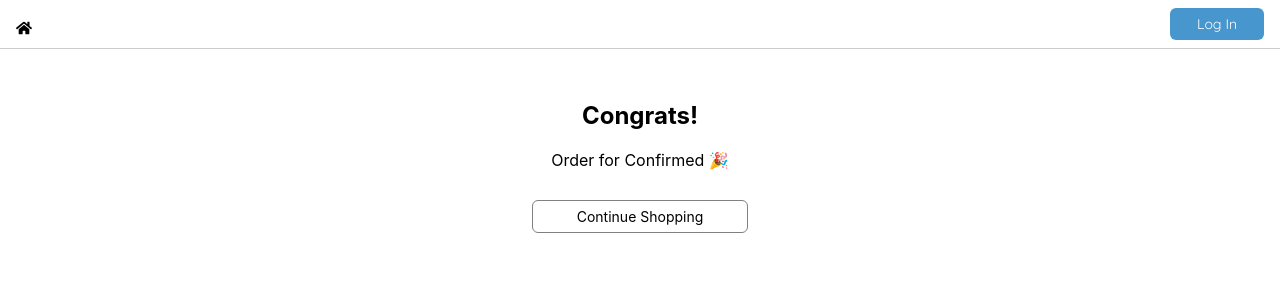
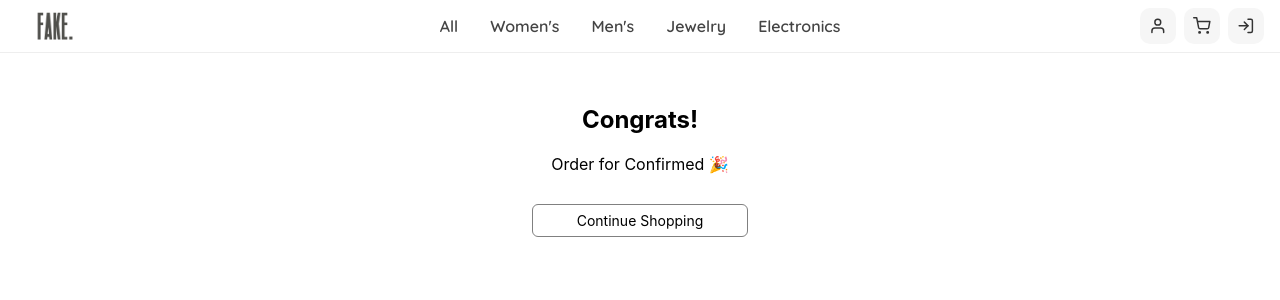
Before and after one commit to dayo-adebanjo/dayos-fake-store, a React (Create React App) app: page /order-confirmation in a window 1280 px wide. Shown: the top 300 px of the page. Built offline with nearby package versions, Linux system fonts and the light colour scheme.

Commit message:
add categories to nav bar

```diff
--- a/src/components/NavBar.jsx
+++ b/src/components/NavBar.jsx
@@ -1,34 +1,47 @@
-import { Link, useNavigate } from 'react-router-dom'
+import { NavLink, useNavigate } from 'react-router-dom'
+import { FiUser, FiShoppingCart, FiLogIn } from 'react-icons/fi'
 import { useAuth } from '../context/AuthContext'
-import { FaHome } from "react-icons/fa";
-import { IoPersonCircle } from "react-icons/io5";
-
+//import logo from '../../public/logo.png' // e.g. /src/assets/logo.png
+import '../style/NavBar.css'
 
 function NavBar({ openLoginModal }) {
-  const { isLoggedIn, logout } = useAuth()
+  const { isLoggedIn } = useAuth()
   const navigate = useNavigate()
 
-  const handleLogout = () => {
-    logout()
-    navigate('/')
-  }
+  const goProfile = () => (isLoggedIn ? navigate('/profile') : openLoginModal())
+  const goCart = () => navigate('/cart')
+  const openLogin = () => openLoginModal()
 
   return (
-    <nav style={{ display: 'flex', gap: '1rem', padding: '1rem', borderBottom: '1px solid #ccc' }}>
-      <div className='nav-item'><Link to="/"><FaHome /></Link></div>
-      {!isLoggedIn && (
-        <div className='nav-item' id='login-button' onClick={openLoginModal}>
-            Log In
-        </div>
-      )}
-      {isLoggedIn && (
-        <>
-          <div className='nav-item'><Link to="/profile"><IoPersonCircle /></Link></div>
-          <div className='nav-item' id='logout-button' onClick={handleLogout}>
-              Log Out
-          </div>
-        </>
-      )}
+    <nav className="nav">
+      {/* Left: Logo */}
+      <div className="nav__left" onClick={() => navigate('/')} role="button" aria-label="Home">
+        <img src="/logo.png" alt="Home" className="nav__logo" />
+      </div>
+
+      {/* Center: Menu */}
+      <div className="nav__center">
+        <NavLink end to="/" className="nav__link">All</NavLink>
+        <NavLink to="/women" className="nav__link">Women&apos;s</NavLink>
+        <NavLink to="/men" className="nav__link">Men&apos;s</NavLink>
+        <NavLink to="/jewelry" className="nav__link">Jewelry</NavLink>
+        <NavLink to="/electronics" className="nav__link">Electronics</NavLink>
+      </div>
+
+      {/* Right: Icons */}
+      <div className="nav__right">
+        <button className="icon-btn" onClick={goProfile} aria-label="Profile">
+          <FiUser />
+        </button>
+        <button className="icon-btn" onClick={goCart} aria-label="Cart">
+          <FiShoppingCart />
+        </button>
+        {!isLoggedIn && (
+          <button className="icon-btn" onClick={openLogin} aria-label="Log In">
+            <FiLogIn />
+          </button>
+        )}
+      </div>
     </nav>
   )
 }
--- /dev/null
+++ b/src/style/NavBar.css
@@ -0,0 +1,87 @@
+.nav {
+  position: sticky;
+  top: 0;
+  z-index: 20;
+  display: grid;
+  grid-template-columns: 1fr auto 1fr; /* left | center | right */
+  align-items: center;
+  gap: 1rem;
+  padding: 0.75rem 1.25rem;
+  background: #fff;
+  border-bottom: 1px solid #eee;
+}
+
+/* Left */
+.nav__left {
+  display: flex;
+  align-items: center;
+  cursor: pointer;
+}
+.nav__logo {
+  height: 36px;
+  width: auto;
+  display: block;
+}
+
+/* Center */
+.nav__center {
+  display: flex;
+  justify-content: center;
+  gap: 1rem;
+  flex-wrap: wrap;
+}
+.nav__link {
+  text-decoration: none;
+  font-weight: 600;
+  color: #444;
+  padding: 0.35rem 0.5rem;
+  border-radius: 8px;
+  transition: background 0.15s ease, color 0.15s ease;
+}
+.nav__link:hover {
+  background: #f3f3f3;
+}
+.nav__link.active {
+  color: #5f27cd;           /* active color */
+  background: #efe9ff;      /* subtle active bg */
+}
+
+/* Right */
+.nav__right {
+  display: flex;
+  justify-content: flex-end;
+  align-items: center;
+  gap: 0.5rem;
+}
+.icon-btn {
+  display: inline-flex;
+  align-items: center;
+  justify-content: center;
+  height: 36px;
+  width: 36px;
+  border-radius: 10px;
+  border: none;
+  background: #f6f6f6;
+  color: #333;
+  cursor: pointer;
+  font-size: 1.1rem;
+  transition: background 0.15s ease, transform 0.1s ease;
+}
+.icon-btn:hover {
+  background: #ececec;
+  transform: translateY(-1px);
+}
+
+/* Responsive tweak */
+@media (max-width: 680px) {
+  .nav {
+    grid-template-columns: auto 1fr auto;
+  }
+  .nav__center {
+    gap: 0.5rem;
+    font-size: 0.95rem;
+  }
+  .nav__logo {
+    height: 30px;
+  }
+}
```
Also changed, not shown: public/logo.png (added).
